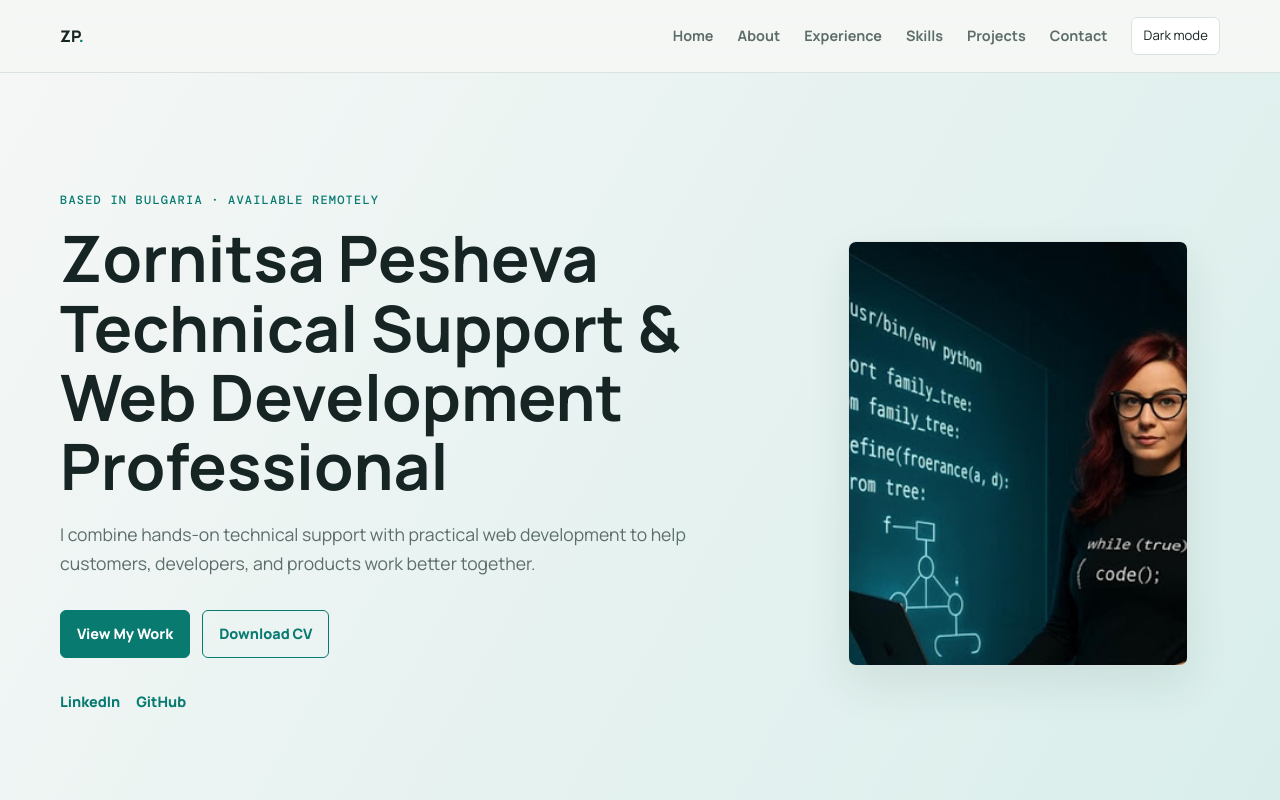
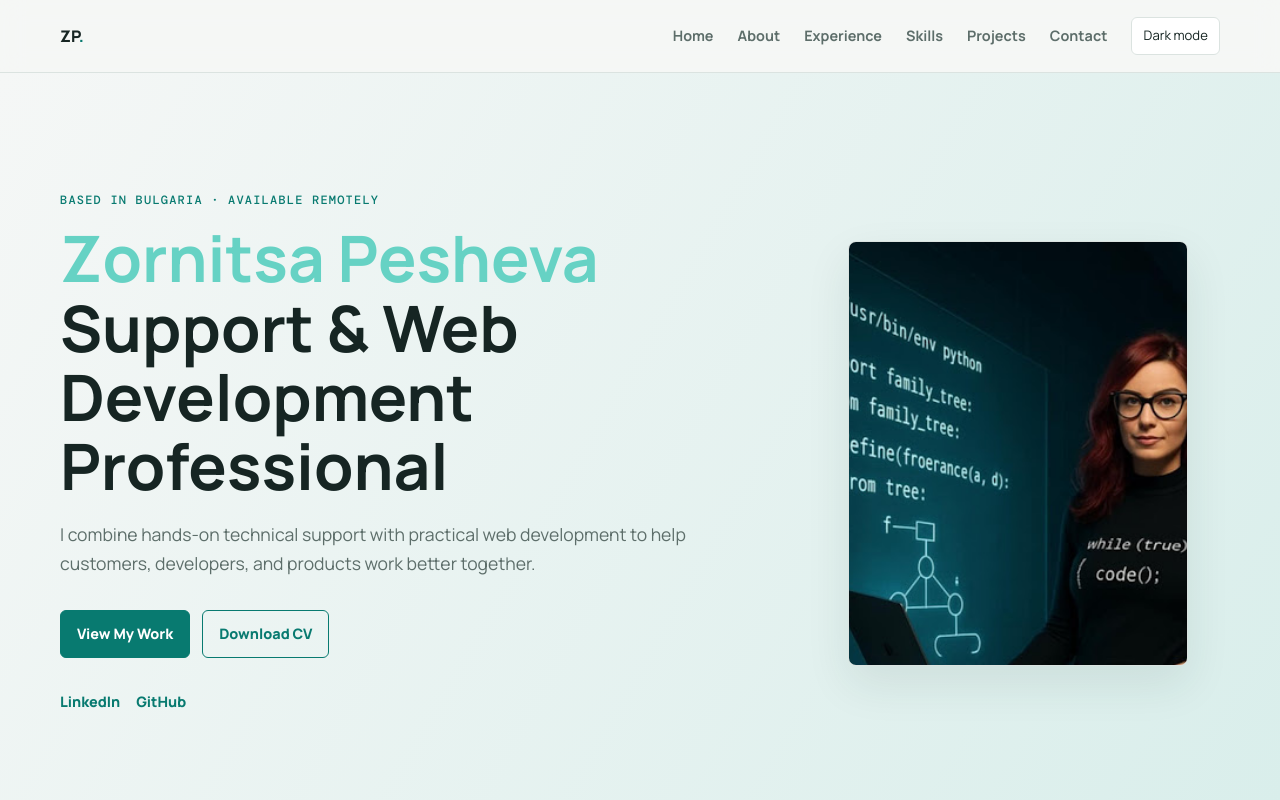
Before and after one commit to ZornitsaPesheva/portfolio, a website built with Vite: page index.html in a window 1280 px wide. Shown: the top 800 px of the page. Built offline with nearby package versions, Linux system fonts and the light colour scheme.

Commit message:
name color changed

```diff
--- a/index.html
+++ b/index.html
@@ -15,7 +15,7 @@
     <a class="skip-link" href="#main-content">Skip to content</a>
     <header class="site-header"><div class="nav-wrap"><a class="brand" href="#home">ZP<span>.</span></a><button class="menu-toggle" type="button" aria-label="Toggle navigation" aria-expanded="false">Menu</button><nav class="site-nav" aria-label="Primary navigation"><a href="#home">Home</a><a href="#about">About</a><a href="#experience">Experience</a><a href="#skills">Skills</a><a href="#projects">Projects</a><a href="#contact">Contact</a><button class="theme-toggle" type="button" aria-pressed="false"><span data-theme-label>Dark</span> mode</button></nav></div></header>
     <main id="main-content">
-      <section class="hero" id="home"><div class="container hero-grid"><div><p class="eyebrow">Based in Bulgaria · Available remotely</p><h1>Zornitsa Pesheva<br />Technical Support &amp; Web Development Professional</h1><p class="lead">I combine hands-on technical support with practical web development to help customers, developers, and products work better together.</p><div class="actions"><a class="button" href="#projects">View My Work</a><a class="button secondary" href="YOUR_CV_FILE" download>Download CV</a></div><p class="links"><a href="YOUR_LINKEDIN_URL" target="_blank" rel="noopener noreferrer">LinkedIn</a><a href="YOUR_GITHUB_URL" target="_blank" rel="noopener noreferrer">GitHub</a></p></div><div class="photo"><img src="/ai.jpg" alt="Zornitsa Pesheva" /></div></div></section>
+      <section class="hero" id="home"><div class="container hero-grid"><div><p class="eyebrow">Based in Bulgaria · Available remotely</p><h1><span style="color:#66d2c4">Zornitsa Pesheva</span><br />Support &amp; Web Development Professional</h1><p class="lead">I combine hands-on technical support with practical web development to help customers, developers, and products work better together.</p><div class="actions"><a class="button" href="#projects">View My Work</a><a class="button secondary" href="YOUR_CV_FILE" download>Download CV</a></div><p class="links"><a href="YOUR_LINKEDIN_URL" target="_blank" rel="noopener noreferrer">LinkedIn</a><a href="YOUR_GITHUB_URL" target="_blank" rel="noopener noreferrer">GitHub</a></p></div><div class="photo"><img src="/ai.jpg" alt="Zornitsa Pesheva" /></div></div></section>
       <section id="about"><div class="container split"><div><p class="eyebrow">About me</p><h2>Comfortable on both sides of the support conversation.</h2></div><div class="copy"><p>With more than 18 years in IT, I have worked across system administration, technical support, customer communication, and web application development. For the past 7+ years, my work has focused on helping customers and developers use JavaScript libraries successfully.</p><p>I enjoy turning a reported problem into a clear path forward. That may mean investigating an integration, improving documentation, preparing an example, maintaining an application, or resolving an infrastructure issue.</p><p class="note">I understand the customer’s problem and the technical side of a software product, which helps me communicate clearly between users, developers, and the product team.</p></div></div></section>
       <section class="surface" id="experience"><div class="container"><div class="heading"><p class="eyebrow">Experience</p><h2>Technical work grounded in real customer needs.</h2></div><div class="timeline"><article><p class="date">OCT 2019 — PRESENT</p><div><h3>Technical Support Specialist / Web Developer</h3><p class="company">BALKAN App</p><ul><li>Technical and developer support for customers using JavaScript libraries</li><li>Troubleshooting integrations and application issues</li><li>Development and maintenance of JavaScript libraries</li><li>Creation of documentation, examples, and demos</li><li>Website and web application development</li><li>Server administration and monitoring</li><li>Assistance with implementation and licensing questions</li></ul></div></article><article><p class="date">FEB 2017 — OCT 2019</p><div><h3>Technical Support and QA Specialist</h3><p class="company">ClouDNS</p><ul><li>Customer technical support for DNS services</li><li>Assistance with DNS record management and configuration</li><li>Investigation of DNS-related problems</li><li>Product testing and issue reporting</li></ul></div></article></div></div></section>
       <section id="skills"><div class="container"><div class="heading"><p class="eyebrow">Skills</p><h2>A practical technical toolkit.</h2><p>Tools and capabilities I use to investigate, explain, build, and maintain software products.</p></div><div class="skill-grid"><article><h3>Technical &amp; Developer Support</h3><p>1st–3rd level support · Issue investigation · Integration support · Implementation support</p></article><article><h3>Web Development</h3><p>JavaScript · HTML &amp; CSS · TypeScript · React · Angular · Vue.js</p></article><article><h3>Backend &amp; Databases</h3><p>C# &amp; .NET · ASP.NET MVC · Node.js · SQL · Firebase · Firestore · Azure Functions</p></article><article><h3>Systems &amp; Infrastructure</h3><p>Windows Server · IIS · DNS · Networking fundamentals · Monitoring · Basic Linux environments</p></article><article><h3>Documentation &amp; Communication</h3><p>Technical documentation · Examples &amp; demos · Customer communication · Git &amp; GitHub · VitePress</p></article><article><h3>AI-Assisted Development</h3><p>GitHub Copilot · ChatGPT · Claude · Practical workflow support</p></article></div></div></section>
```
